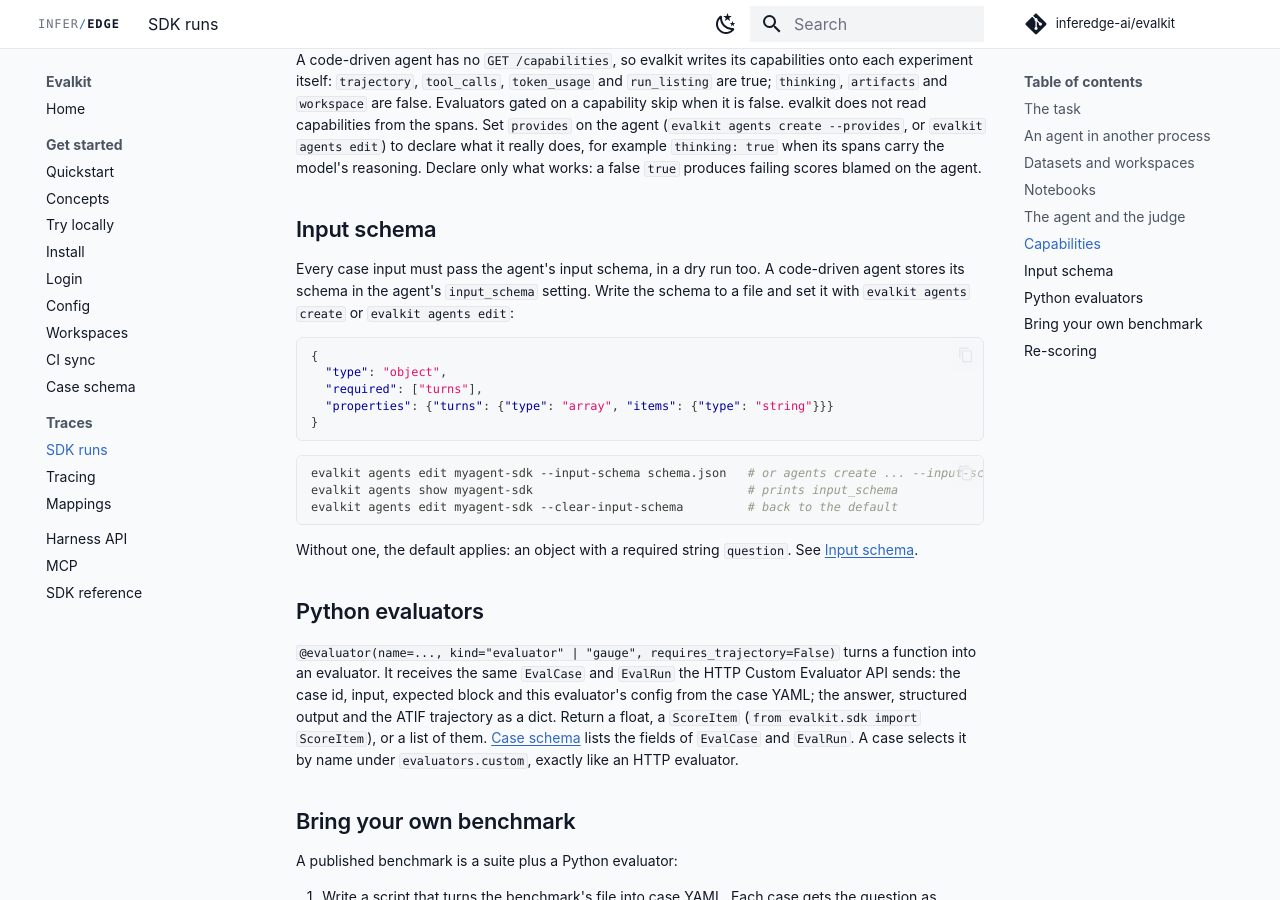
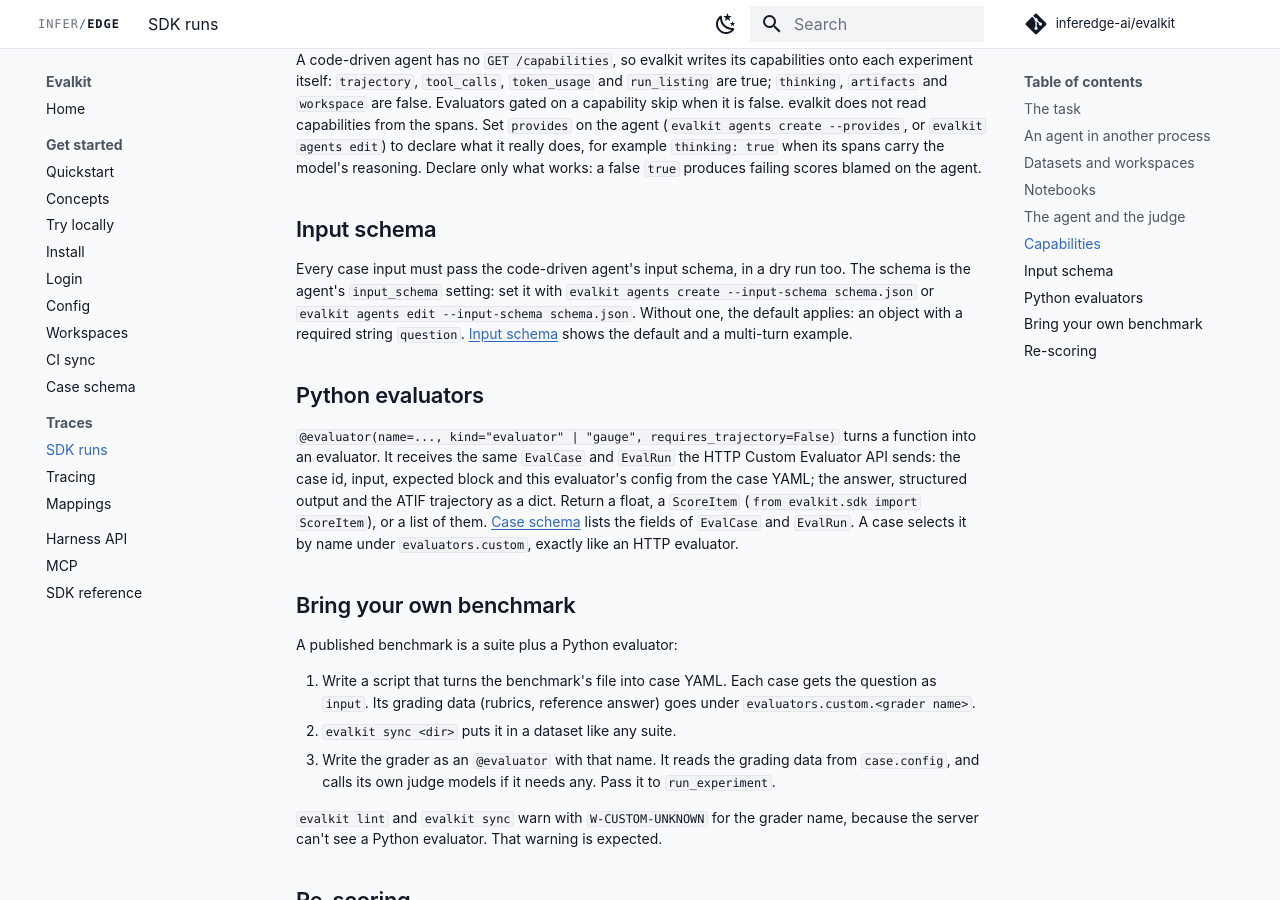
Before and after one commit to inferedge-ai/evalkit, an MkDocs documentation site: the page built from docs/user/sdk-runs.md, in a window 1280 px wide and 900 px high, scrolled down 3469 px. Built offline with MkDocs 1.6.1 and Material for MkDocs 9.7.7, drawn with Linux system fonts in a browser that asks for light colours; comment, search, counter and statistics services are not loaded; the version menu is left out.

Commit message:
Revert "Document setting the input schema on the Harness API and SDK runs pages, with examples; usage skill note (ENG-14505)"
This reverts commit 265a9ccccfb9e141eacbefa48d33cdee7fc008d6.

````diff
--- a/docs/user/sdk-runs.md
+++ b/docs/user/sdk-runs.md
@@ -143,23 +143,7 @@
 
 ## Input schema
 
-Every case input must pass the agent's input schema, in a dry run too. A code-driven agent stores its schema in the agent's `input_schema` setting. Write the schema to a file and set it with `evalkit agents create` or `evalkit agents edit`:
-
-```json
-{
-  "type": "object",
-  "required": ["turns"],
-  "properties": {"turns": {"type": "array", "items": {"type": "string"}}}
-}
-```
-
-```bash
-evalkit agents edit myagent-sdk --input-schema schema.json   # or agents create ... --input-schema
-evalkit agents show myagent-sdk                              # prints input_schema
-evalkit agents edit myagent-sdk --clear-input-schema         # back to the default
-```
-
-Without one, the default applies: an object with a required string `question`. See [Input schema](case-schema.md#input-schema).
+Every case input must pass the code-driven agent's input schema, in a dry run too. The schema is the agent's `input_schema` setting: set it with `evalkit agents create --input-schema schema.json` or `evalkit agents edit --input-schema schema.json`. Without one, the default applies: an object with a required string `question`. [Input schema](case-schema.md#input-schema) shows the default and a multi-turn example.
 
 ## Python evaluators
 
````
Also changed, not shown: docs/user/harness-api.md (+0 -18 lines), skills/evalkit-usage/SKILL.md (+0 -5 lines).
